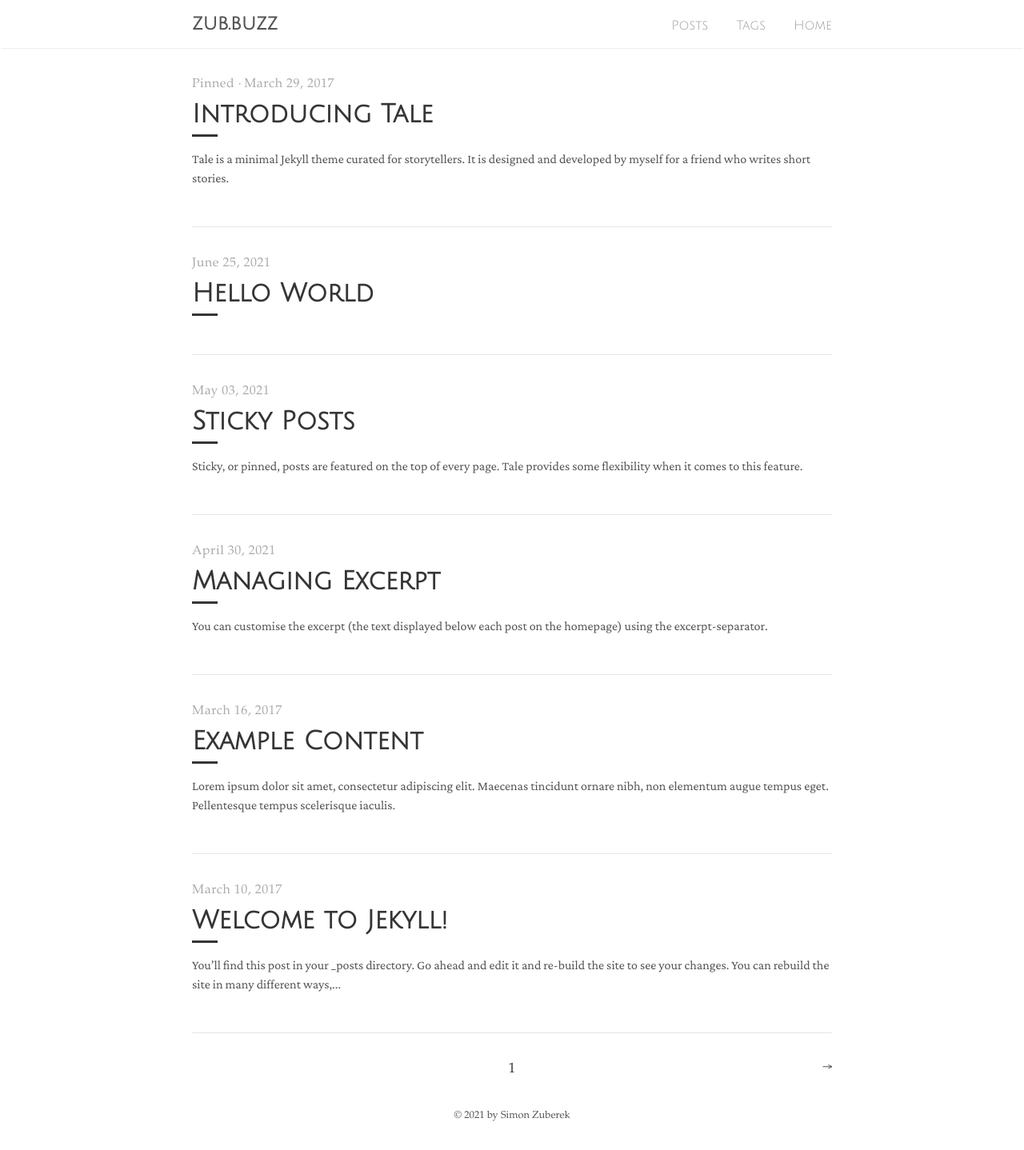
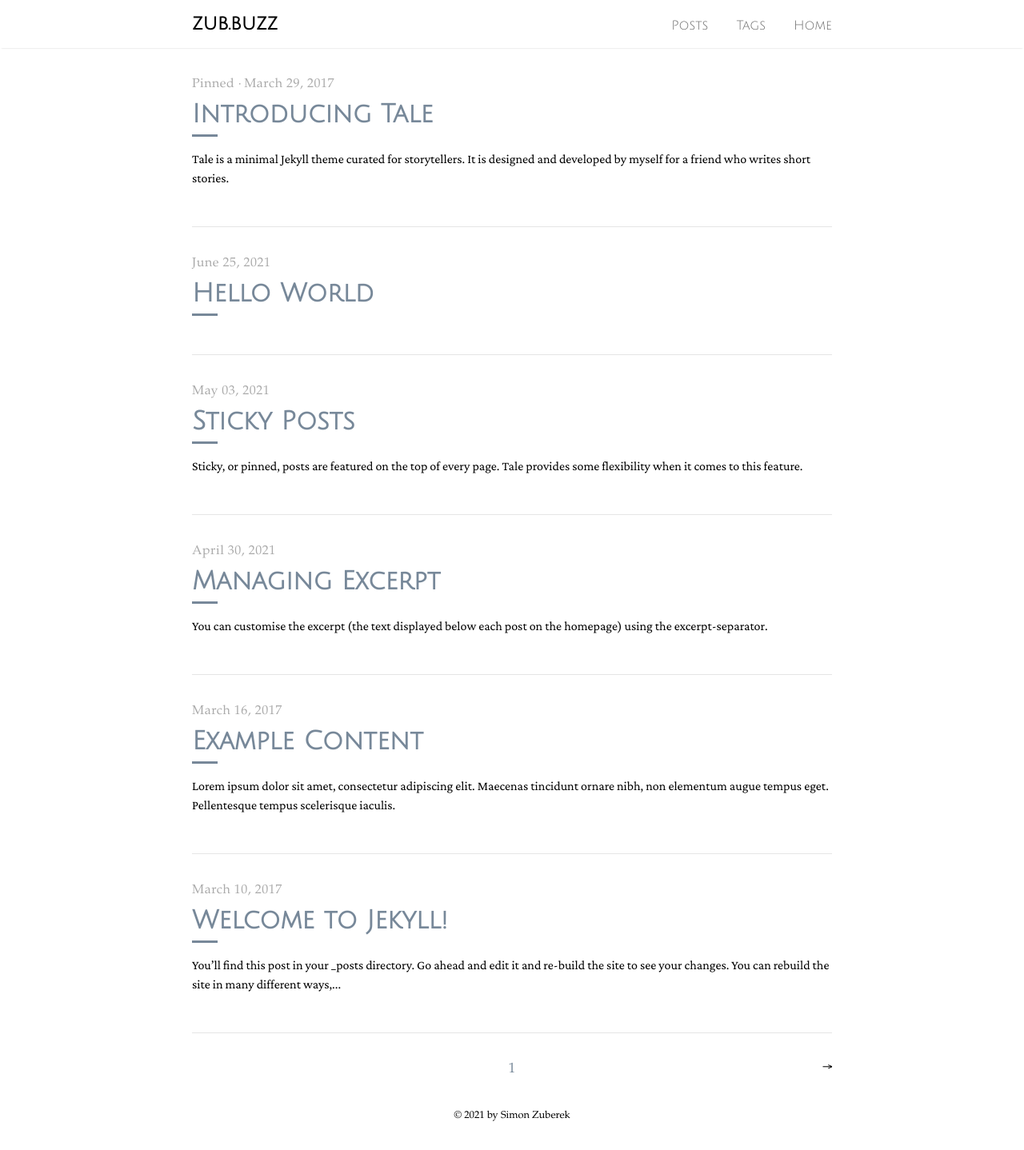
Before and after one commit to zoobereq/blog, a Jekyll site: the page built from index.html, in a window 1280 px wide. Shown: the whole page at 80% size. Built offline with Jekyll 4.4.1, drawn with Linux system fonts in a browser that asks for light colours; the list of posts is cut into pages by our own code.

Commit message:
updated font colors

```diff
--- a/_sass/tale/_variables.scss
+++ b/_sass/tale/_variables.scss
@@ -1,6 +1,6 @@
 // Colors
-$default-color: #555 !default;
-$default-shade: #353535 !default;
+$default-color: black !default;
+$default-shade: lightslategray !default;
 $default-tint: #aaa !default;
 $grey-1: #979797 !default;
 $grey-2: #e5e5e5 !default;
```
